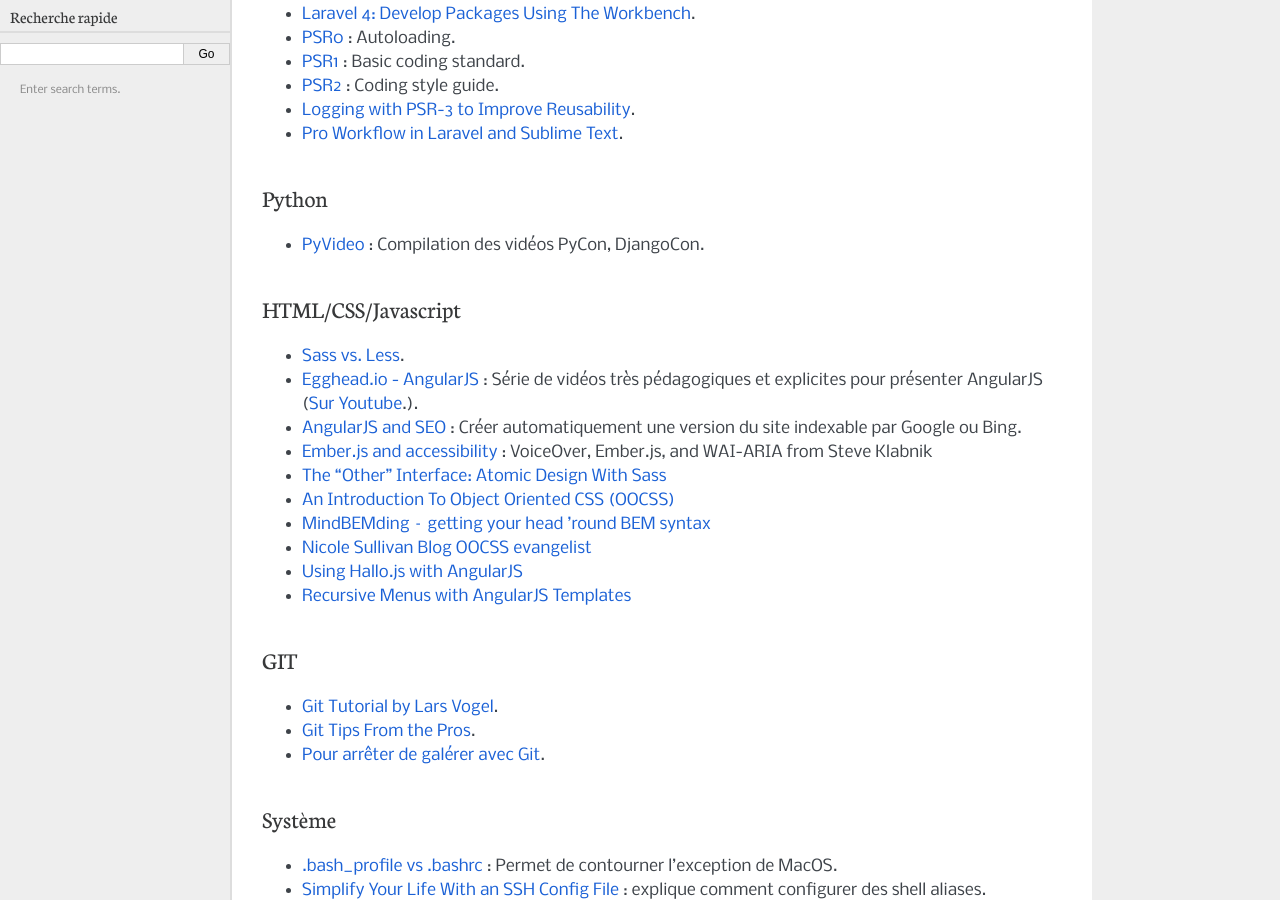
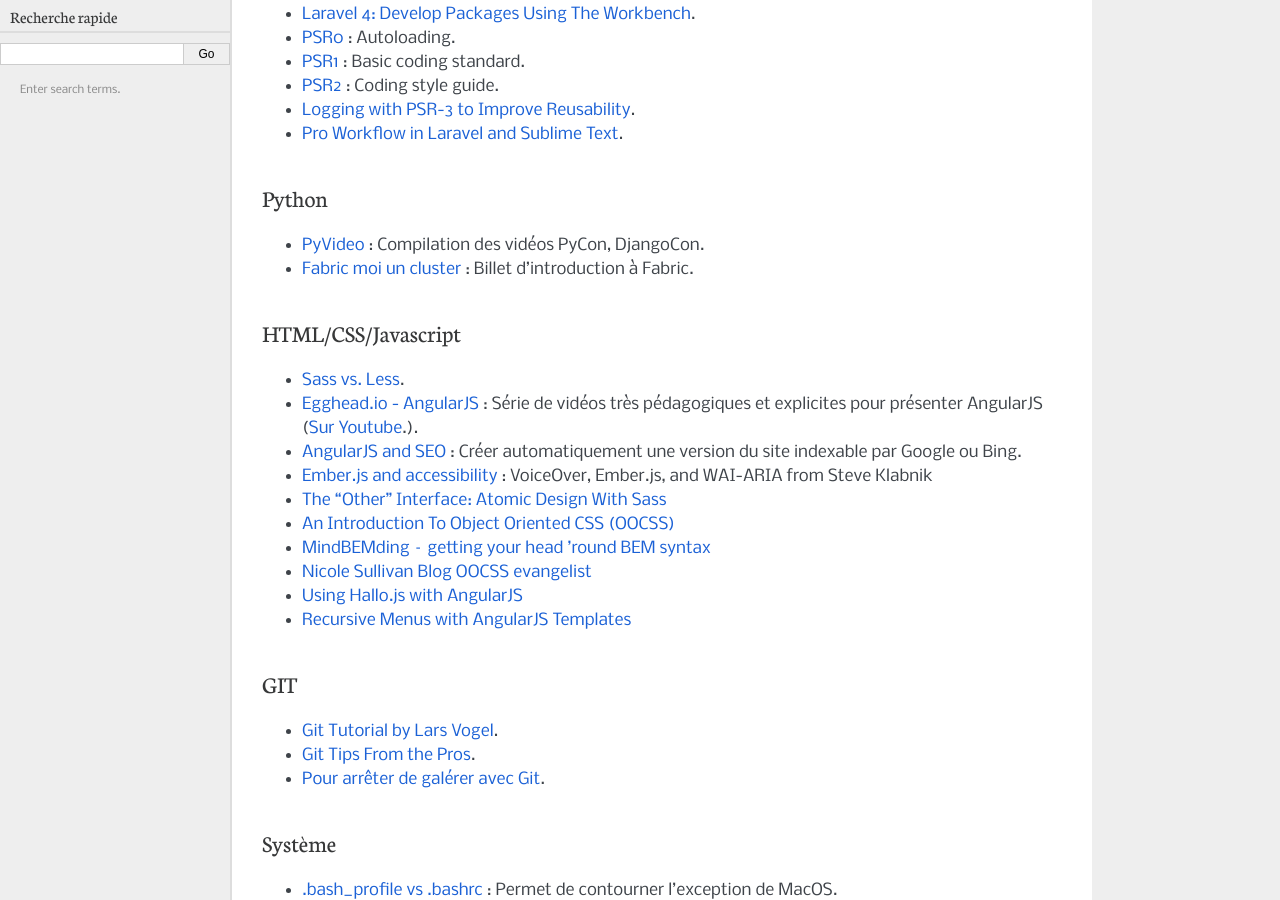
Before and after one commit to k3z/wiki, a Sphinx documentation site: the page built from source/readings.rst, in a window 1280 px wide and 900 px high, scrolled down 553 px. Built offline with Sphinx 7.4.7, drawn with Linux system fonts in a browser that asks for light colours.

Commit message:
Update readings.rst

```diff
--- a/source/readings.rst
+++ b/source/readings.rst
@@ -35,6 +35,7 @@
 ------
 
 * `PyVideo <http://pyvideo.org/>`_ : Compilation des vidéos PyCon, DjangoCon.
+* `Fabric moi un cluster <http://www.eventuallycoding.com/index.php/fabric-moi-un-cluster/>`_ : Billet d’introduction à Fabric.
 
 
 HTML/CSS/Javascript
```
